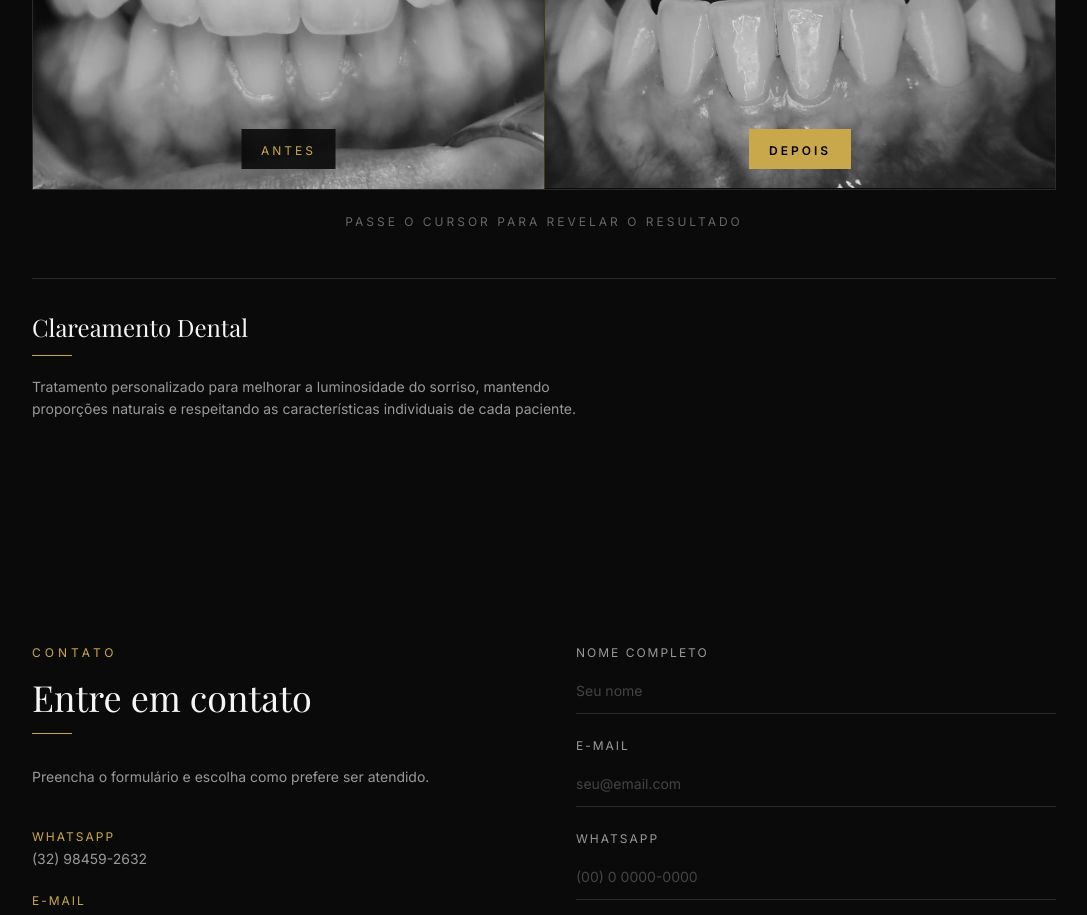
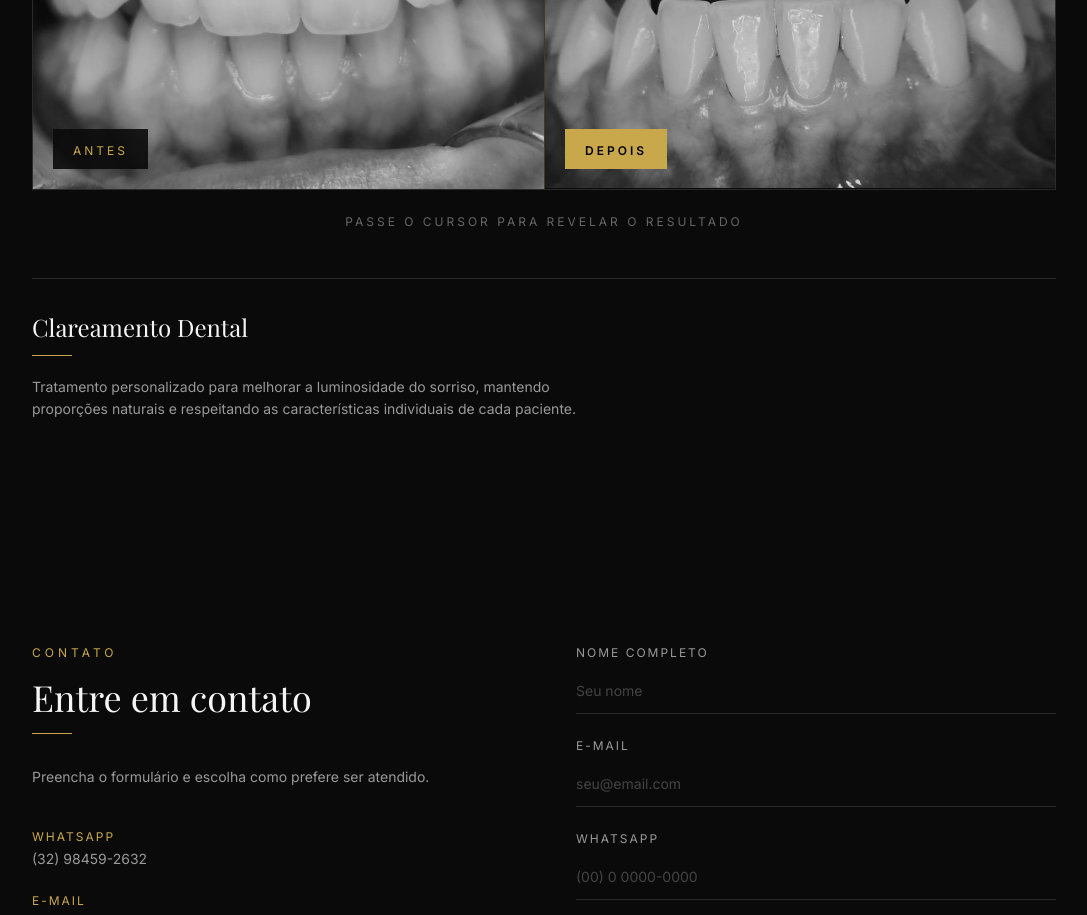
Before and after one commit to pedro-devxzd/projeto-nomade, a Next.js app: page / in a window 1280 px wide. Shown: the part 3080-3995 px from the top of the page, without its empty margins (96-1183 px from the left). Built offline with nearby package versions, Linux system fonts and the light colour scheme; a web font is replaced by a local one.

Commit message:
refina galeria antes e depois

```diff
--- a/app/components/sections/Galeria.jsx
+++ b/app/components/sections/Galeria.jsx
@@ -5,7 +5,6 @@ export default function Galeria() {
     <section id="galeria" className="bg-[#0A0A0A] py-32 px-6">
       <ScrollReveal>
         <div className="max-w-5xl mx-auto">
-          {/* Título */}
           <div className="flex items-center gap-4 mb-6">
             <div className="w-8 h-px bg-[#C9A84C]" />
 
@@ -26,9 +25,10 @@ export default function Galeria() {
                 text-xs
                 uppercase
                 tracking-widest
+                transition-all
+                duration-300
                 hover:bg-[#C9A84C]
                 hover:text-black
-                transition-all
               "
             >
               Clareamento Dental
@@ -63,7 +63,8 @@ export default function Galeria() {
             paciente.
           </p>
 
-          {/* GALERIA */}
+          {/* ANTES E DEPOIS */}
+
           <div
             className="
               group
@@ -78,9 +79,11 @@ export default function Galeria() {
               transition-all
               duration-700
               hover:border-[#C9A84C]/40
+              hover:shadow-[0_0_40px_rgba(201,168,76,0.08)]
             "
           >
             {/* ANTES */}
+
             <div className="relative overflow-hidden">
               <img
                 src="/caso-clareamento-antes.jpg"
@@ -98,7 +101,7 @@ export default function Galeria() {
                   md:brightness-90
 
                   md:group-hover:grayscale-0
-                  md:group-hover:brightness-100
+                  md:group-hover:brightness-105
                   md:group-hover:scale-105
                 "
               />
@@ -107,8 +110,7 @@ export default function Galeria() {
                 className="
                   absolute
                   bottom-5
-                  left-1/2
-                  -translate-x-1/2
+                  left-5
                   bg-[#0A0A0A]/90
                   px-5
                   py-2
@@ -128,6 +130,7 @@ export default function Galeria() {
             </div>
 
             {/* DEPOIS */}
+
             <div
               className="
                 relative
@@ -163,8 +166,7 @@ export default function Galeria() {
                 className="
                   absolute
                   bottom-5
-                  left-1/2
-                  -translate-x-1/2
+                  left-5
                   bg-[#C9A84C]
                   px-5
                   py-2
@@ -201,6 +203,7 @@ export default function Galeria() {
           </p>
 
           {/* Descrição */}
+
           <div className="mt-12 border-t border-[#2A2A2A] pt-8">
             <h3 className="font-playfair text-2xl text-[#F5F5F5] mb-3">
               Clareamento Dental
```
